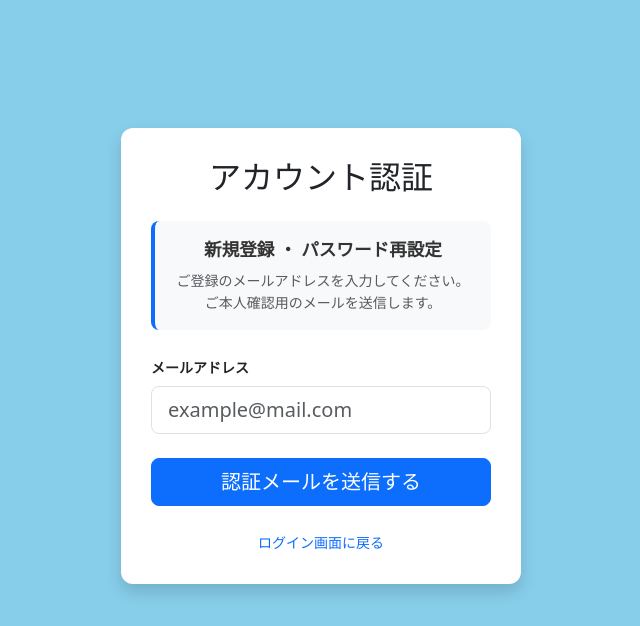
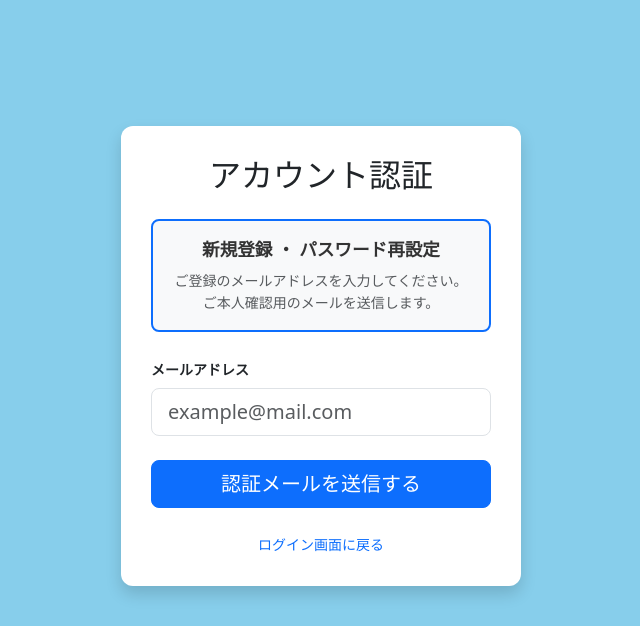
Before and after one commit to okkey-sun/okkey, a Flask app: page /register in a window 1280 px wide. Shown: the top 626 px of the page, without its empty margins (319-959 px from the left). Run offline with Flask 3, Linux system fonts and the light colour scheme.

Commit message:
微調整

```diff
--- a/templates/register.html
+++ b/templates/register.html
@@ -28,7 +28,7 @@
             border-radius: 8px;
             padding: 15px;
             margin-bottom: 25px;
-            border-left: 4px solid #0d6efd;
+            border: 2px solid #0d6efd;
         }
     </style>
 </head>
```
